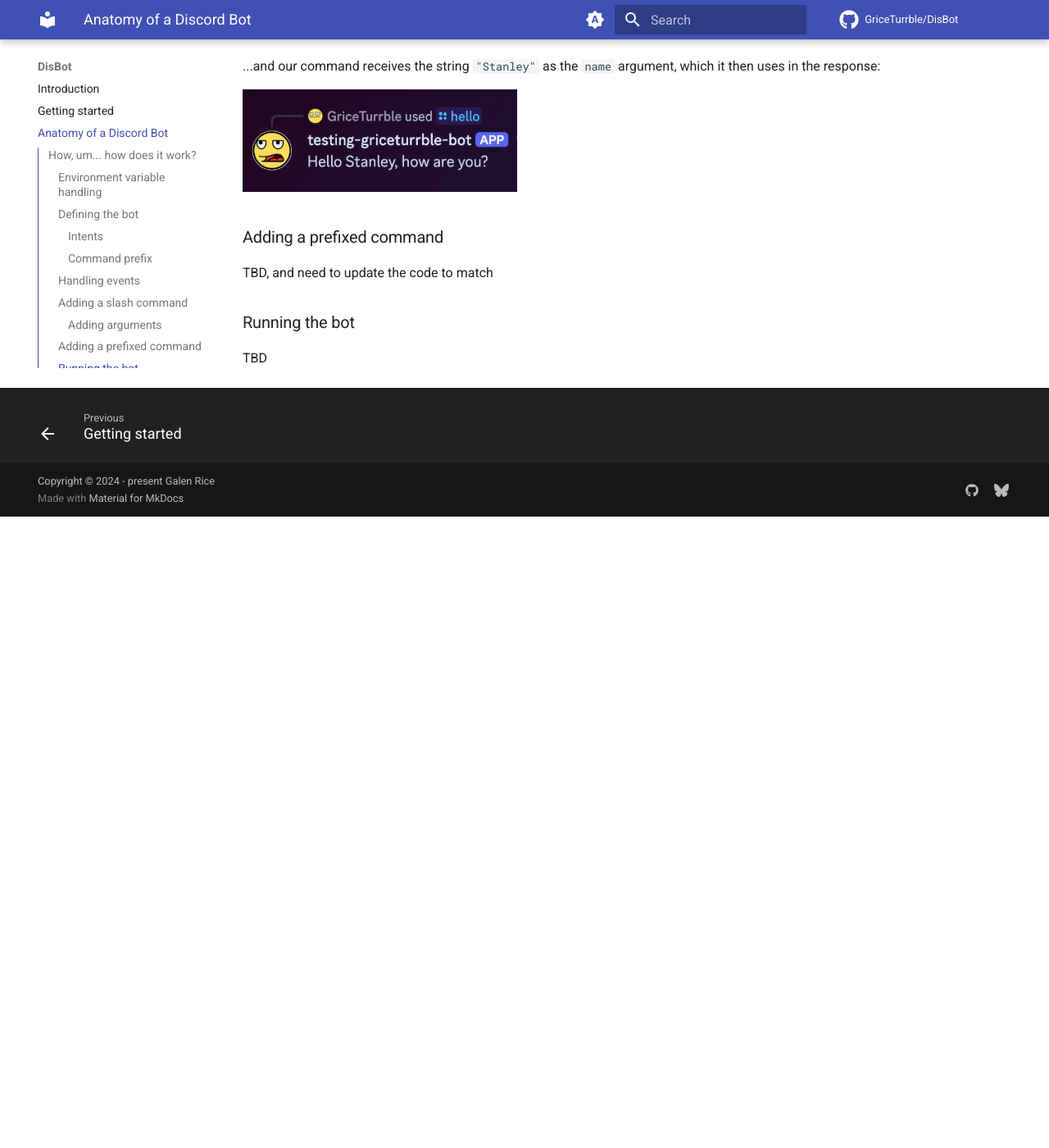
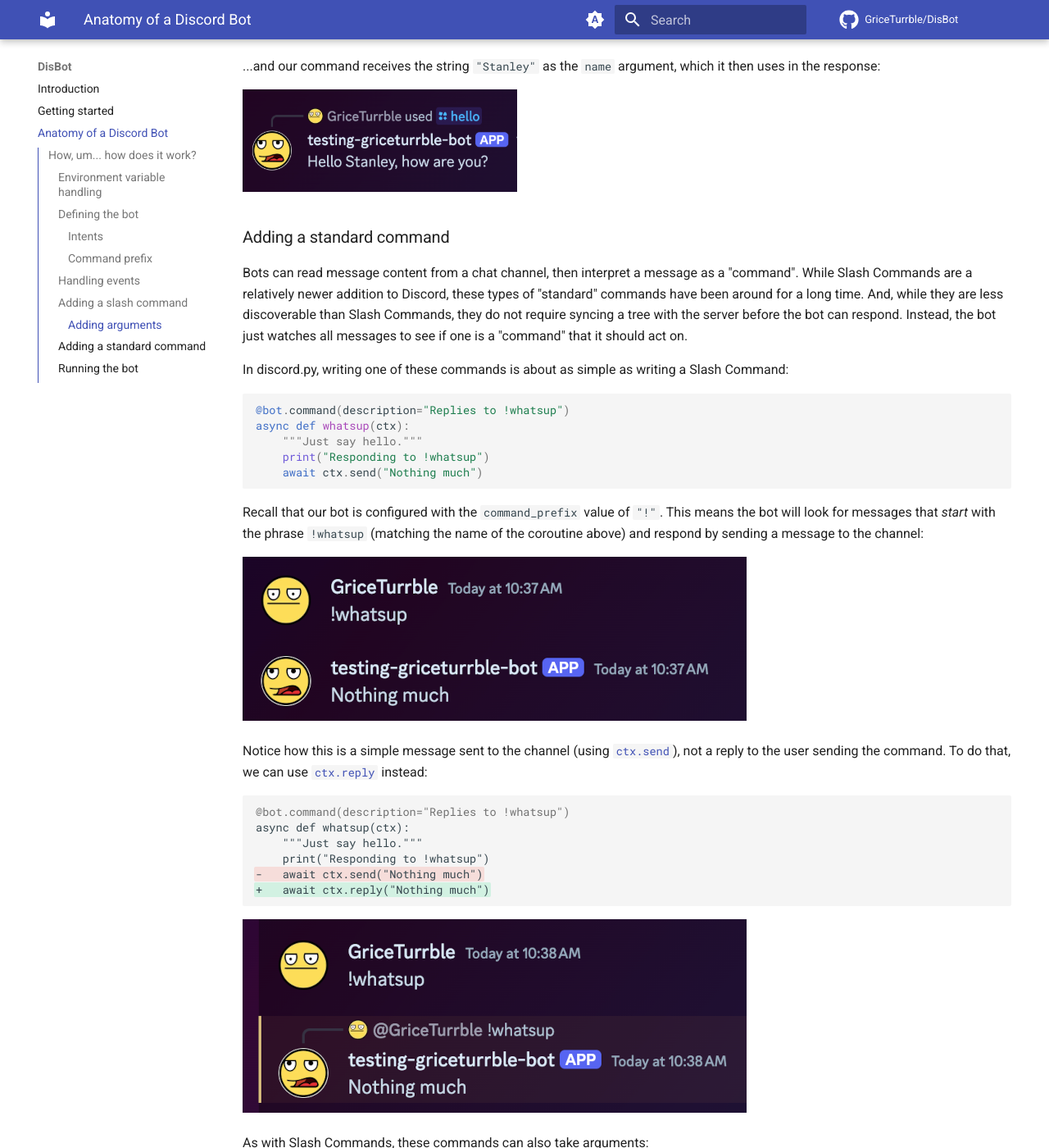
Before and after one commit to GriceTurrble/discord-bot-template, an MkDocs documentation site: the page built from docs/explore.md, in a window 1280 px wide and 1400 px high, scrolled down 6080 px. Shown: the whole window at 82% size. Built offline with MkDocs 1.6.1 and Material for MkDocs 9.7.7, drawn with Linux system fonts in a browser that asks for light colours; emoji names are drawn with the system emoji font; comment, search, counter and statistics services are not loaded; before the commit the page ends 6710 px from its top, so only the background shows below that; some of the changed text lies outside the part shown.

Commit message:
docs: standard command docs

````diff
--- a/docs/explore.md
+++ b/docs/explore.md
@@ -179,7 +179,7 @@ whether it should respond to a command from one.
 
 The
 [`command_prefix`](https://discordpy.readthedocs.io/en/stable/ext/commands/api.html#discord.ext.commands.Bot.command_prefix),
-as the name implies, is the prefix expected for commands assigned to this bot.
+as the name implies, is the prefix expected for standard commands to the bot.
 For instance, if we have a command called `foo` with a prefix of `!`,
 the bot will respond when `!foo` is at the start a user's message.
 
@@ -314,12 +314,12 @@ We can simply add a new argument to our command and update the logic a bit, like
     description="Replies to /hello",
     guild=discord.Object(id=DISCORD_GUILD),
 )
-- async def hello(interaction: discord.Interaction):
-+ async def hello(interaction: discord.Interaction, name: str):
+-async def hello(interaction: discord.Interaction):
++async def hello(interaction: discord.Interaction, name: str):
     """Just say hello."""
     print("Responding to /hello")
--     await interaction.response.send_message(f"Hello, how are you?")
-+     await interaction.response.send_message(f"Hello {name}, how are you?")
+-   await interaction.response.send_message(f"Hello, how are you?")
++   await interaction.response.send_message(f"Hello {name}, how are you?")
 ```
 
 Now, simply shut down the running bot with `Ctrl-C` and restart it
@@ -343,9 +343,77 @@ which it then uses in the response:
 
 ![result of /hello command with name parameter Stanley](imgs/updated-slash-name-sent.png)
 
-### Adding a prefixed command
+### Adding a standard command
 
-TBD, and need to update the code to match
+Bots can read message content from a chat channel, then interpret a message as a "command".
+While Slash Commands are a relatively newer addition to Discord,
+these types of "standard" commands have been around for a long time.
+And, while they are less discoverable than Slash Commands,
+they do not require syncing a tree with the server before the bot can respond.
+Instead, the bot just watches all messages to see if one is a "command" that it should act on.
+
+In discord.py, writing one of these commands is about as simple as writing a Slash Command:
+
+```py
+@bot.command(description="Replies to !whatsup")
+async def whatsup(ctx):
+    """Just say hello."""
+    print("Responding to !whatsup")
+    await ctx.send("Nothing much")
+```
+
+Recall that our bot is configured with the `command_prefix` value of `"!"`.
+This means the bot will look for messages that _start_ with the phrase `!whatsup`
+(matching the name of the coroutine above) and respond by sending a message to the channel:
+
+![The test bot responding to !whatsup command](imgs/example-disbot-whatsup.png)
+
+Notice how this is a simple message sent to the channel
+(using [`ctx.send`](https://discordpy.readthedocs.io/en/stable/ext/commands/api.html?highlight=context#discord.ext.commands.Context.send)),
+not a reply to the user sending the command.
+To do that, we can use
+[`ctx.reply`](https://discordpy.readthedocs.io/en/stable/ext/commands/api.html?highlight=context#discord.ext.commands.Context.reply)
+instead:
+
+```diff
+@bot.command(description="Replies to !whatsup")
+async def whatsup(ctx):
+    """Just say hello."""
+    print("Responding to !whatsup")
+-   await ctx.send("Nothing much")
++   await ctx.reply("Nothing much")
+```
+
+![The test bot responding to !whatsup command with a reply](imgs/example-disbot-whatsup-reply.png)
+
+As with Slash Commands, these commands can also take arguments:
+
+```diff
+@bot.command(description="Replies to !whatsup")
+-async def whatsup(ctx):
++async def whatsup(ctx, name: str):
+    """Just say hello."""
+    print("Responding to !whatsup")
+-   await ctx.reply("Nothing much")
++   await ctx.reply(f"Nothing much, {name}!")
+```
+
+However, where the Slash Command arguments create a container for the user to enter the arg value,
+standard commands will split the message on spaces and pass individual words to different args:
+
+![The test bot responding to !whatsup command with a reply and name arg](imgs/example-disbot-whatsup-reply-drop-args.png)
+
+Check the [discord.py Command Parameters doc](https://discordpy.readthedocs.io/en/stable/ext/commands/commands.html#parameters)
+for more details on this behavior, how to use a variable number of parameters, and so on.
+
+!!! tip "Tip of the iceberg"
+
+    As with Slash Commands, there are many more possibilities for what a command can do.
+    The `ctx` parameter
+    (a [`Context`](https://discordpy.readthedocs.io/en/stable/ext/commands/api.html#discord.ext.commands.Context) instance)
+    contains loads of information about the user sending the command, the channel where it was sent,
+    the contents of their [message](https://discordpy.readthedocs.io/en/stable/api.html#discord.Message),
+    whether they were replying to someone else, and so on.
 
 ### Running the bot
 
````
Also changed, not shown: docs/index.md (+1 -1 lines), docs/imgs/example-disbot-whatsup-reply-drop-args.png (added), docs/imgs/example-disbot-whatsup-reply.png (added), docs/imgs/example-disbot-whatsup.png.
